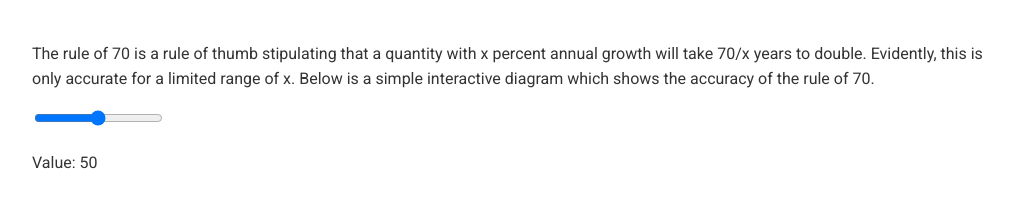
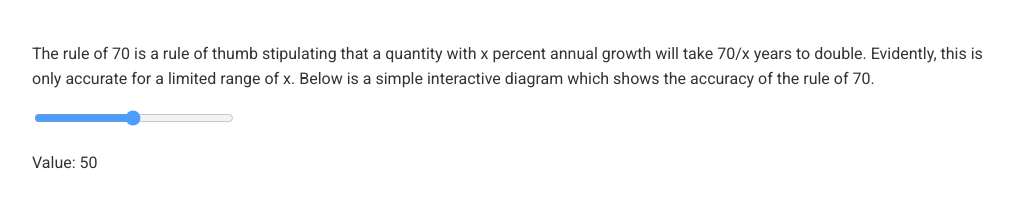
Before and after one commit to datainteractive/datainteractive.github.io, a Jekyll site: the page built from _posts/2019-06-30-the-rule-of-70.html, in a window 1280 px wide. Shown: the part 257-465 px from the top of the page, without its empty margins (128-1141 px from the left). Built offline with Jekyll 4.4.1, drawn with Linux system fonts in a browser that asks for light colours.

Commit message:
Update 2019-06-30-the-rule-of-70.html

```diff
--- a/_posts/2019-06-30-the-rule-of-70.html
+++ b/_posts/2019-06-30-the-rule-of-70.html
@@ -3,6 +3,37 @@ layout: main
 title: "The Rule of 70"
 date: 2019-06-30
 ---
+
+<style>
+
+  .slidercontainer {
+  margin: auto;
+  width: 200px;
+
+}
+/* The slider itself */
+.slider {
+  width: 200px;
+  opacity: 0.7; /* Set transparency (for mouse-over effects on hover) */
+}
+
+/* Mouse-over effects */
+.slider:hover {
+  opacity: 1; /* Fully shown on mouse-over */
+}
+
+.slider::-moz-range-thumb {
+  width: 25px; /* Set a specific slider handle width */
+  height: 25px; /* Slider handle height */
+  cursor: pointer; /* Cursor on hover */
+}
+
+
+</style>
+
+
+
+
 <p>
 The rule of 70 is a rule of thumb stipulating that a quantity with x percent annual growth will take 70/x years to double. Evidently, this is only accurate for a limited range of x. Below is a simple interactive diagram which shows the accuracy of the rule of 70.
 </p>
```
